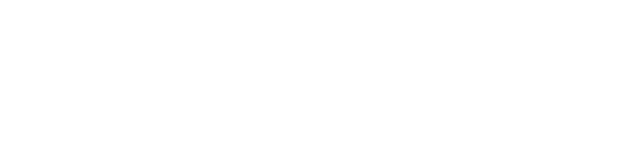
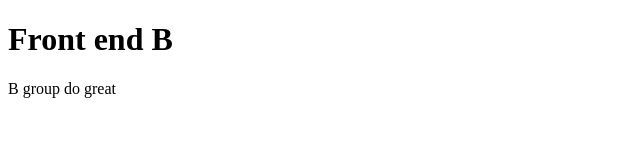
Before and after one commit to 100ada/Front-End-B, a plain HTML site: page index.html in a window 1280 px wide. Shown: the whole page, without its empty margins (0-640 px from the left). Drawn offline with Linux system fonts and the light colour scheme.

Commit message:
Added header and paragraph

```diff
--- a/index.html
+++ b/index.html
@@ -6,6 +6,7 @@
     <title>Website</title>
 </head>
 <body>
-
+    <h1>Front end B</h1>
+    <p>B group do great</p>
 </body>
 </html>
```
